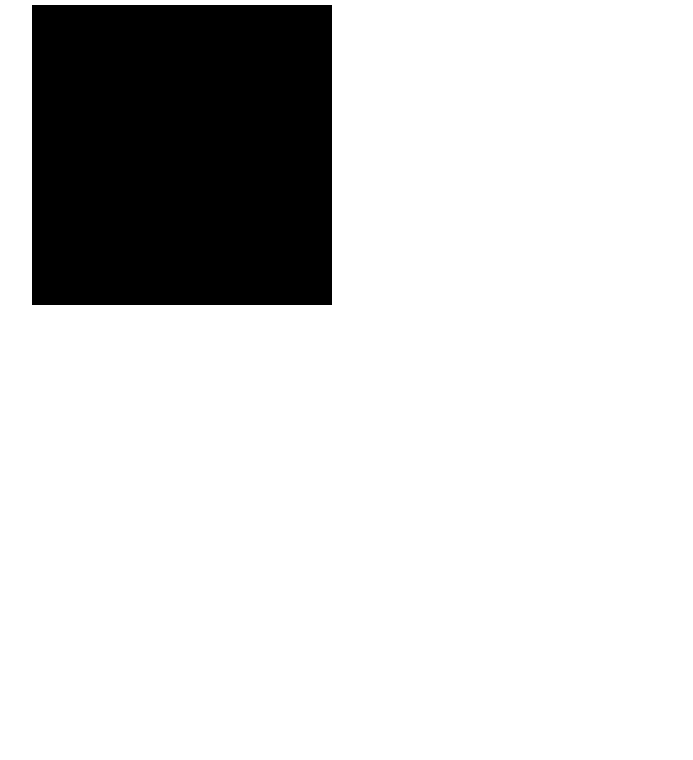
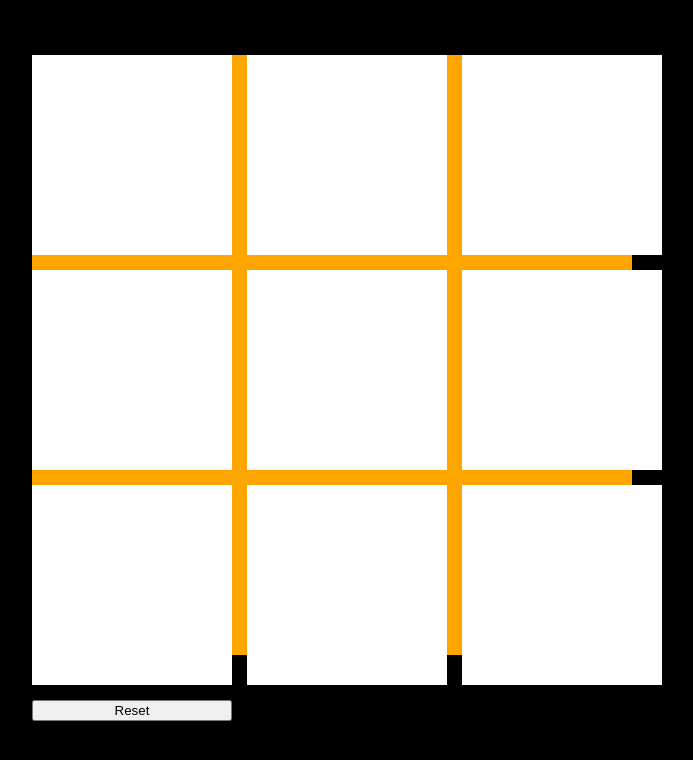
Before and after one commit to Lilypk/ticTacToe, a plain HTML site: page index.html in a window 1280 px wide. Shown: the whole page, without its empty margins (308-1001 px from the left). Drawn offline with Linux system fonts and the light colour scheme.

Commit message:
on to js

```diff
--- a/index.html
+++ b/index.html
@@ -1,16 +1,29 @@
 <!DOCTYPE html>
 <html lang="en">
+
 <head>
     <meta charset="UTF-8">
     <meta name="viewport" content="width=device-width, initial-scale=1.0">
     <title>Document</title>
-    <link rel="stylesheet" href="style.css" >
+    <link rel="stylesheet" href="style.css">
 </head>
+
 <body>
     <div class='container'>
-        <div class='gameboard'></div>
-        <div class='gametile'></div>
+        <div class='game-board'>
+            <div class='game-cell'></div>
+            <div class='game-cell'></div>
+            <div class='game-cell'></div>
+            <div class='game-cell'></div>
+            <div class='game-cell'></div>
+            <div class='game-cell'></div>
+            <div class='game-cell'></div>
+            <div class='game-cell'></div>
+            <div class='game-cell'></div>
+            <button class='reset'>Reset</button>
+        </div>
     </div>
     <script src='script.js'></script>
 </body>
+
 </html>
--- a/script.js
+++ b/script.js
@@ -1 +1,2 @@
-console.log('script loaded')
+let cells = document.querySelector('.game-cell')
+let resetButton = document.querySelector('button')
--- a/style.css
+++ b/style.css
@@ -6,30 +6,32 @@ body {
    margin: 5px auto;
    height: 100vh;
    width: 100vw;
+   display: flex;
    justify-content: center;
-    /* background-color: black; */
+    background-color: black;
 
 }
 
 .container {
-    height: 600px;
-    width: 600px;
-    margin: 0 auto;
-
+    padding: 50px;
     display: flex;
     flex-direction: column;
     justify-content: flex-start;
-}
-.gameboard {
-    display: grid;
-    grid-template-columns: 1fr 1fr 1fr;
-    grid-template-rows: 1fr 1fr 1fr;
-    grid-gap: 50px;
-    height: 300px;
-    width: 300px;
-    background-color: black;
 
 }
-.gametile {
+.game-board {
+    display: grid;
+    grid-template-columns: repeat(3, 1fr);
+    grid-template-rows: repeat(3, 1fr);
+    grid-gap: 15px;
+    height: 600px;
+    width: 600px;
+    background-color: orange;
 
 }
+.game-cell {
+    height: 200px;
+    width: 200px;
+    background: white;
+
+}
```
